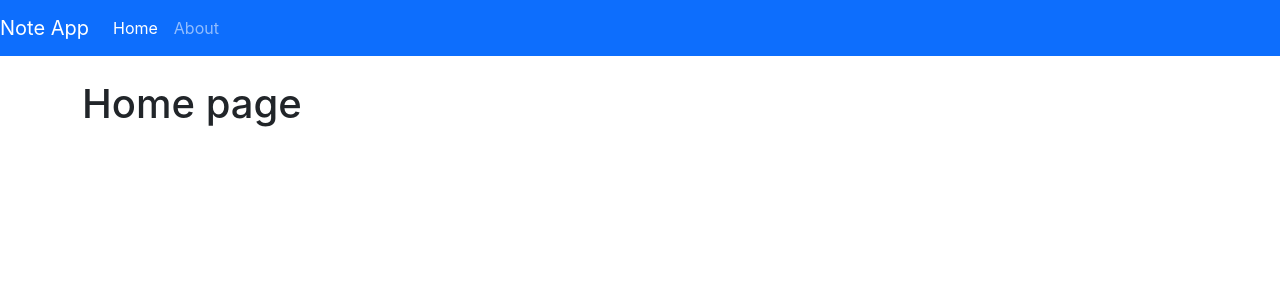
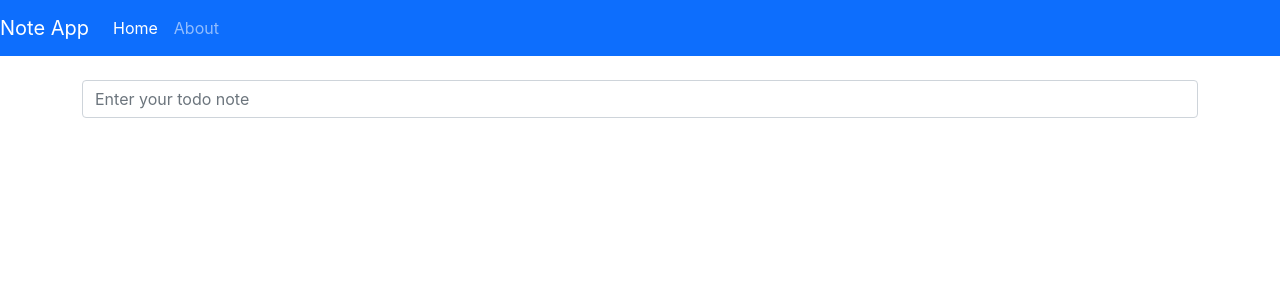
Before and after one commit to juliasut/todos-with-animation, a React (Create React App) app: page / in a window 1280 px wide. Shown: the top 300 px of the page. Built offline with nearby package versions, Linux system fonts and the light colour scheme.

Commit message:
Create a form component for todos input

```diff
--- /dev/null
+++ b/src/components/Form.js
@@ -0,0 +1,15 @@
+import React from 'react';
+
+export const Form = () => {
+  return (
+    <form>
+      <div className="form-group">
+        <input
+          type="text"
+          className="form-control"
+          placeholder="Enter your todo note"
+        />
+      </div>
+    </form>
+  );
+}
--- a/src/pages/Home.js
+++ b/src/pages/Home.js
@@ -1,9 +1,10 @@
 import React, { Fragment } from 'react';
+import { Form } from '../components/Form';
 
 export const Home = () => {
   return (
     <Fragment>
-      <h1>Home page</h1>
+      <Form />
     </Fragment>
-  )
+  );
 };
```
